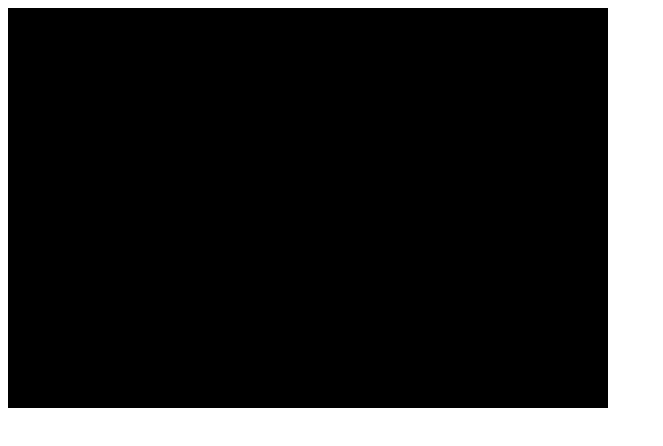
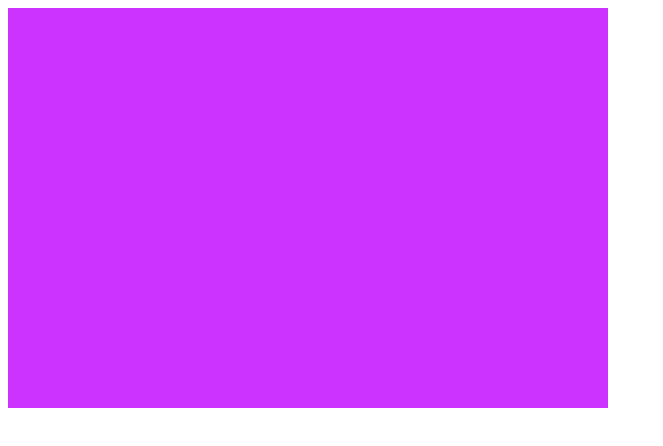
Before and after one commit to FurrGotten/PhaserGameDemo, a plain HTML site: page index.html in a window 1280 px wide. Shown: the whole page, without its empty margins (0-663 px from the left). Drawn offline with Linux system fonts and the light colour scheme; animation ran at ten frames a second.

Commit message:
game states add

```diff
--- a/index.html
+++ b/index.html
@@ -2,7 +2,16 @@
 <html>
 <head>
     <script src="phaser/phaser.min.js"></script>
+    <script src="state0.js"></script>
     <script src="state1.js"></script>
+    <script src="state2.js"></script>
+    <script src="state3.js"></script>
+    <script src="state4.js"></script>
+    <script src="state5.js"></script>
+    <script src="state6.js"></script>
+    <script src="state7.js"></script>
+    <script src="state8.js"></script>
+    <script src="state9.js"></script>
 </head>
 <body>
 <script src="main.js"></script>
--- a/main.js
+++ b/main.js
@@ -1,3 +1,12 @@
 var game = new Phaser.Game(600, 400, Phaser.AUTO);
+game.state.add('state0', gameDemo.state0);
 game.state.add('state1', gameDemo.state1);
-game.state.start('state1');
+game.state.add('state2', gameDemo.state2);
+game.state.add('state3', gameDemo.state3);
+game.state.add('state4', gameDemo.state4);
+game.state.add('state5', gameDemo.state5);
+game.state.add('state6', gameDemo.state6);
+game.state.add('state7', gameDemo.state7);
+game.state.add('state8', gameDemo.state8);
+game.state.add('state9', gameDemo.state9);
+game.state.start('state0');
--- /dev/null
+++ b/state0.js
@@ -0,0 +1,30 @@
+var gameDemo = {};
+gameDemo.state0 = function () {};
+gameDemo.state0.prototype = {
+    preload: function () {},
+    create: function () {
+        game.stage.backgroundColor = '#cc33ff';
+        console.log('state0');
+        addChangeStateListeners();
+    },
+    update: function () {}
+};
+
+function changeState(i, stateNumber) {
+    game.state.start('state' + stateNumber);
+};
+function addKeyCallback(key, fn, args) {
+    game.input.keyboard.addKey(key).onDown.add(fn, null, null, args);
+};
+function addChangeStateListeners() {
+    addKeyCallback(Phaser.Keyboard.ZERO, changeState, 0);
+    addKeyCallback(Phaser.Keyboard.ONE, changeState, 1);
+    addKeyCallback(Phaser.Keyboard.TWO, changeState, 2);
+    addKeyCallback(Phaser.Keyboard.THREE, changeState, 3);
+    addKeyCallback(Phaser.Keyboard.FOUR, changeState, 4);
+    addKeyCallback(Phaser.Keyboard.FIVE, changeState, 5);
+    addKeyCallback(Phaser.Keyboard.SIX, changeState, 6);
+    addKeyCallback(Phaser.Keyboard.SEVEN, changeState, 7);
+    addKeyCallback(Phaser.Keyboard.EIGHT, changeState, 8);
+    addKeyCallback(Phaser.Keyboard.NINE, changeState, 9);
+};
--- a/state1.js
+++ b/state1.js
@@ -1,7 +1,10 @@
-var gameDemo = {};
 gameDemo.state1 = function () {};
 gameDemo.state1.prototype = {
     preload: function () {},
-    create: function () {},
+    create: function () {
+        game.stage.backgroundColor = '#000099';
+        console.log('state1');
+        addChangeStateListeners();
+    },
     update: function () {}
 };
--- /dev/null
+++ b/state2.js
@@ -0,0 +1,10 @@
+gameDemo.state2 = function () {};
+gameDemo.state2.prototype = {
+    preload: function () {},
+    create: function () {
+        game.stage.backgroundColor = '#00ccff';
+        console.log('state2');
+        addChangeStateListeners();
+    },
+    update: function () {}
+};
--- /dev/null
+++ b/state3.js
@@ -0,0 +1,10 @@
+gameDemo.state3 = function () {};
+gameDemo.state3.prototype = {
+    preload: function () {},
+    create: function () {
+        game.stage.backgroundColor = '#66ff33';
+        console.log('state3');
+        addChangeStateListeners();
+    },
+    update: function () {}
+};
--- /dev/null
+++ b/state4.js
@@ -0,0 +1,10 @@
+gameDemo.state4 = function () {};
+gameDemo.state4.prototype = {
+    preload: function () {},
+    create: function () {
+        game.stage.backgroundColor = '#ffff66';
+        console.log('state4');
+        addChangeStateListeners();
+    },
+    update: function () {}
+};
--- /dev/null
+++ b/state5.js
@@ -0,0 +1,10 @@
+gameDemo.state5 = function () {};
+gameDemo.state5.prototype = {
+    preload: function () {},
+    create: function () {
+        game.stage.backgroundColor = '#ff9933';
+        console.log('state5');
+        addChangeStateListeners();
+    },
+    update: function () {}
+};
--- /dev/null
+++ b/state6.js
@@ -0,0 +1,10 @@
+gameDemo.state6 = function () {};
+gameDemo.state6.prototype = {
+    preload: function () {},
+    create: function () {
+        game.stage.backgroundColor = '#ff0000';
+        console.log('state6');
+        addChangeStateListeners();
+    },
+    update: function () {}
+};
--- /dev/null
+++ b/state7.js
@@ -0,0 +1,10 @@
+gameDemo.state7 = function () {};
+gameDemo.state7.prototype = {
+    preload: function () {},
+    create: function () {
+        game.stage.backgroundColor = '#800000';
+        console.log('state7');
+        addChangeStateListeners();
+    },
+    update: function () {}
+};
--- /dev/null
+++ b/state8.js
@@ -0,0 +1,10 @@
+gameDemo.state8 = function () {};
+gameDemo.state8.prototype = {
+    preload: function () {},
+    create: function () {
+        game.stage.backgroundColor = '#000000';
+        console.log('state8');
+        addChangeStateListeners();
+    },
+    update: function () {}
+};
--- /dev/null
+++ b/state9.js
@@ -0,0 +1,10 @@
+gameDemo.state9 = function () {};
+gameDemo.state9.prototype = {
+    preload: function () {},
+    create: function () {
+        game.stage.backgroundColor = '#808080';
+        console.log('state9');
+        addChangeStateListeners();
+    },
+    update: function () {}
+};
```
Also changed, not shown: 1 other file.
